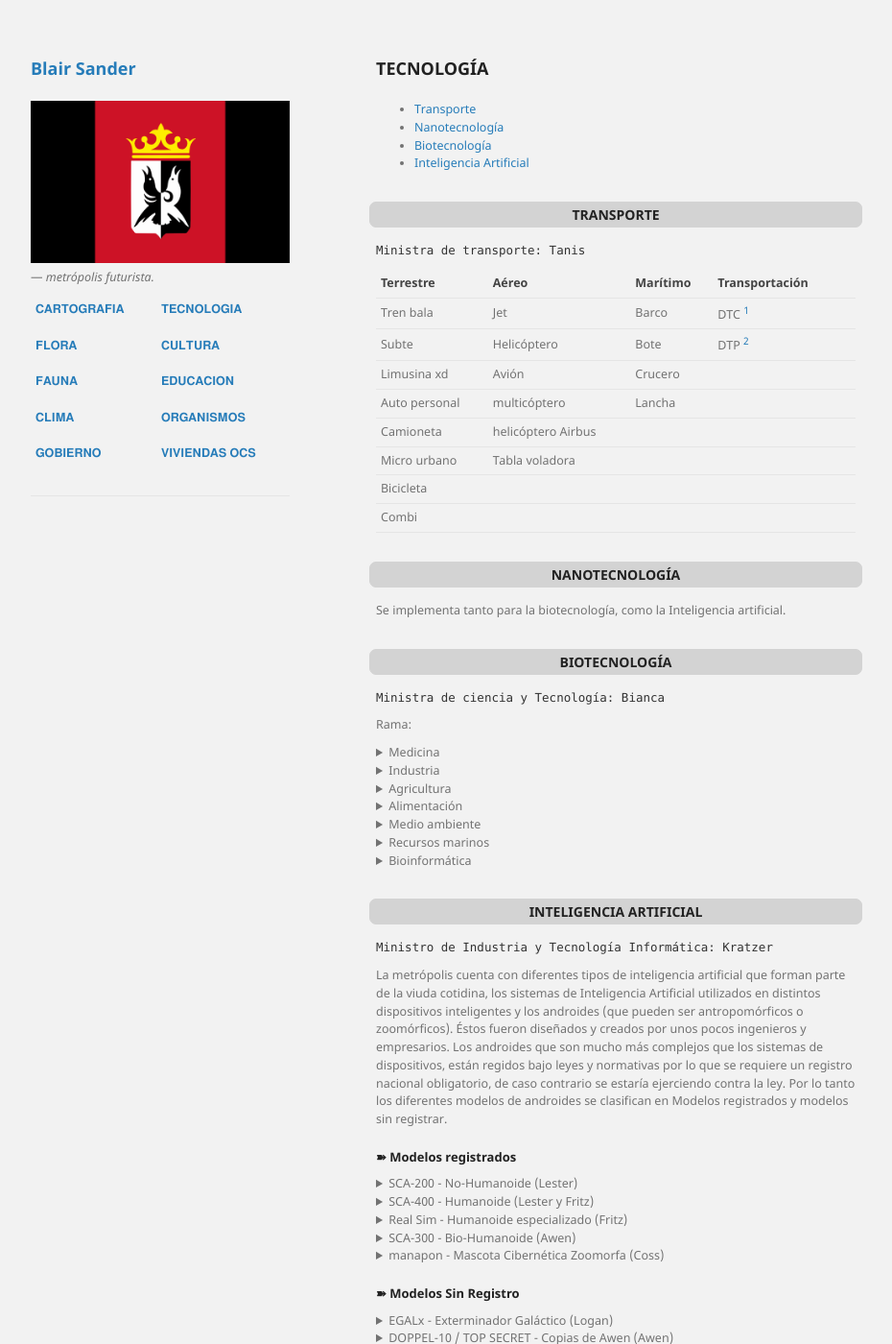
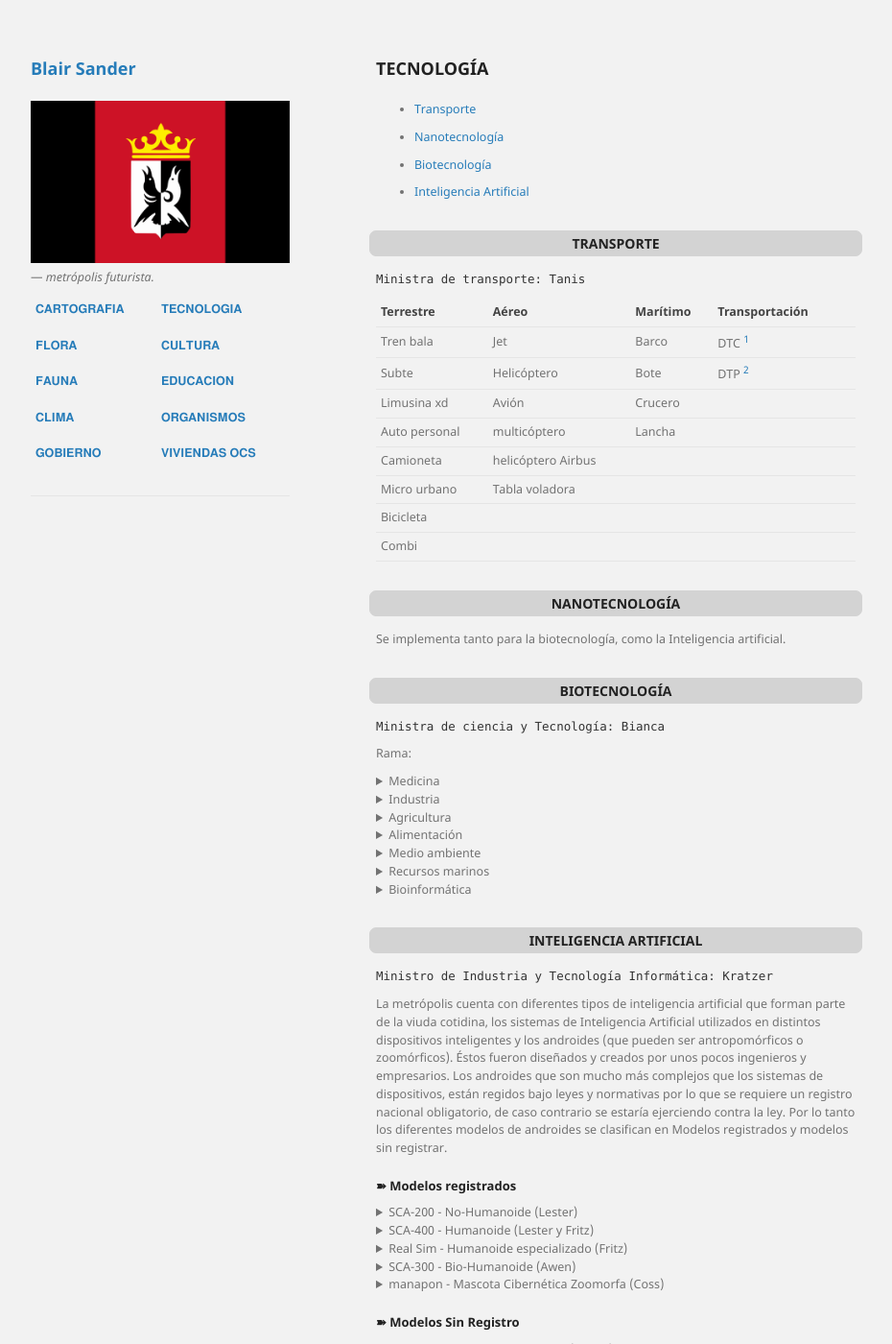
Before and after one commit to BlairSander/ciudad, a Jekyll site: the page built from tecnologia.md, in a window 1280 px wide and 1400 px high. Shown: the whole window at 96% size, without its empty margins (178-1108 px from the left). Built offline with Jekyll 4.4.1, drawn with Linux system fonts in a browser that asks for light colours; our own code applies the rules of GitHub Pages for plain Markdown files.

Commit message:
jekyll-theme-minimal.scss

```diff
--- a/_sass/jekyll-theme-minimal.scss
+++ b/_sass/jekyll-theme-minimal.scss
@@ -45,12 +45,10 @@ p, table, pre, dl {
   margin:0 0 10px;
 }
 
-ul, ol {
-  margin:5px 0 5px;
-}
+
 
 li {
-  padding-bottom: -5px;
+  margin:0 0 10px;
 }
 
 a {
```
